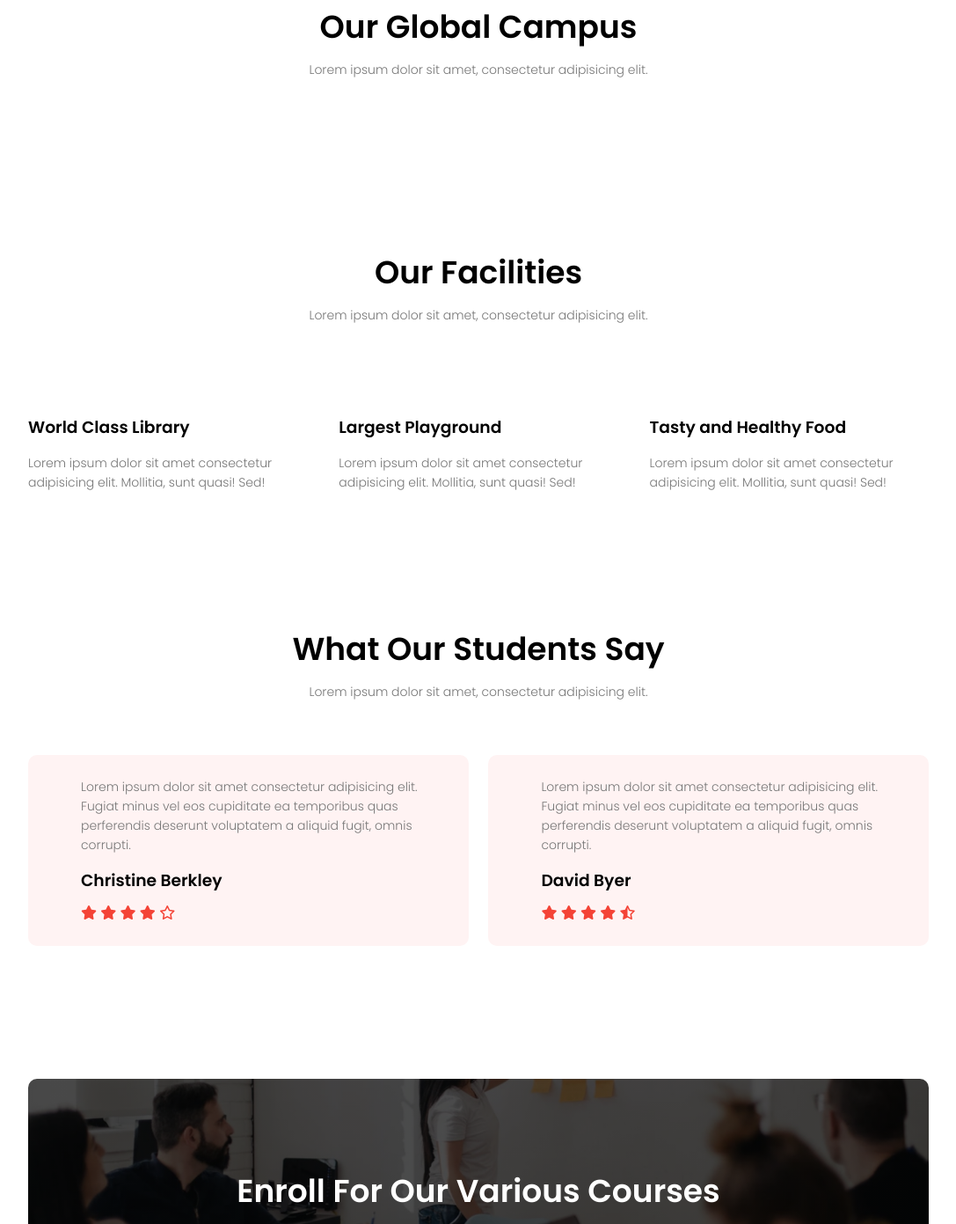
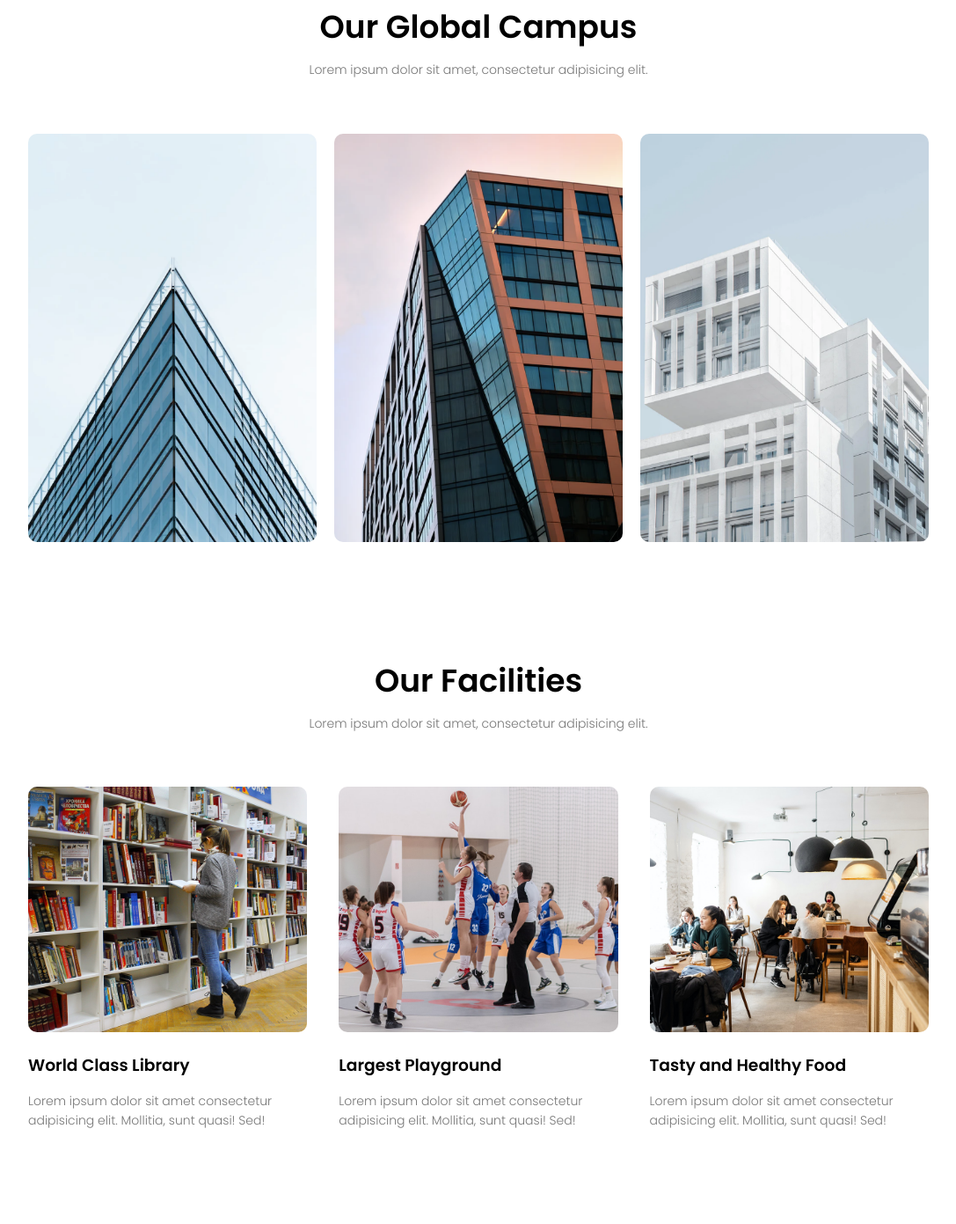
Before and after one commit to droffilc1/Web, a plain HTML site: page index.html in a window 1280 px wide. Shown: the part 1409-2800 px from the top of the page at 88% size, without its empty margins (96-1183 px from the left). Drawn offline with nearby package versions, Linux system fonts and the light colour scheme; the site is published under a folder, as on GitHub Pages, so addresses that start at the root find nothing; files whose address does not match are found by name.

Commit message:
Update index.html

```diff
--- a/index.html
+++ b/index.html
@@ -16,7 +16,7 @@
 
 <section class="header" id="home">
     <nav>
-        <a href="index.html"><img src="/Images/logo.png" alt=""></a>
+        <a href="index.html"><img src="./Images/logo.png" alt=""></a>
         <div class="nav-links" id="navLinks">
             <i class="fa fa-times" onclick="hideMenu()"></i>
             <ul>
@@ -72,19 +72,19 @@
 
     <div class="row">
         <div class="campus-col">
-            <img src="/Images/london.png" alt="">
+            <img src="./Images/london.png" alt="">
             <div class="layer">
                 <h3>LONDON</h3>
             </div>
         </div>
         <div class="campus-col">
-            <img src="/Images/newyork.png" alt="">
+            <img src="./Images/newyork.png" alt="">
             <div class="layer">
                 <h3>NEW YORK</h3>
             </div>
         </div>
         <div class="campus-col">
-            <img src="/Images/washington.png" alt="">
+            <img src="./Images/washington.png" alt="">
             <div class="layer">
                 <h3>WASHINGTON</h3>
             </div>
@@ -101,17 +101,17 @@
 
     <div class="row">
         <div class="facilities-col">
-            <img src="/Images/library.png" alt="">
+            <img src="./Images/library.png" alt="">
             <h3>World Class Library</h3>
             <p>Lorem ipsum dolor sit amet consectetur adipisicing elit. Mollitia, sunt quasi! Sed!</p>
         </div>
         <div class="facilities-col">
-            <img src="/Images/basketball.png" alt="">
+            <img src="./Images/basketball.png" alt="">
             <h3>Largest Playground</h3>
             <p>Lorem ipsum dolor sit amet consectetur adipisicing elit. Mollitia, sunt quasi! Sed!</p>
         </div>
         <div class="facilities-col">
-            <img src="/Images/cafeteria.png" alt="">
+            <img src="./Images/cafeteria.png" alt="">
             <h3>Tasty and Healthy Food</h3>
             <p>Lorem ipsum dolor sit amet consectetur adipisicing elit. Mollitia, sunt quasi! Sed!</p>
         </div>
@@ -127,7 +127,7 @@
 
     <div class="row">
         <div class="testimonial-col">
-            <img src="/Images/user1.jpg" alt="">
+            <img src="./Images/user1.jpg" alt="">
             <div>
                 <p>Lorem ipsum dolor sit amet consectetur adipisicing elit. Fugiat minus vel eos cupiditate ea temporibus quas perferendis deserunt voluptatem a aliquid fugit, omnis corrupti.</p>
                 <h3>Christine Berkley</h3>
@@ -139,7 +139,7 @@
             </div>
         </div>
         <div class="testimonial-col">
-            <img src="/Images/user2.jpg" alt="">
+            <img src="./Images/user2.jpg" alt="">
             <div>
                 <p>Lorem ipsum dolor sit amet consectetur adipisicing elit. Fugiat minus vel eos cupiditate ea temporibus quas perferendis deserunt voluptatem a aliquid fugit, omnis corrupti.</p>
                 <h3>David Byer</h3>
```
